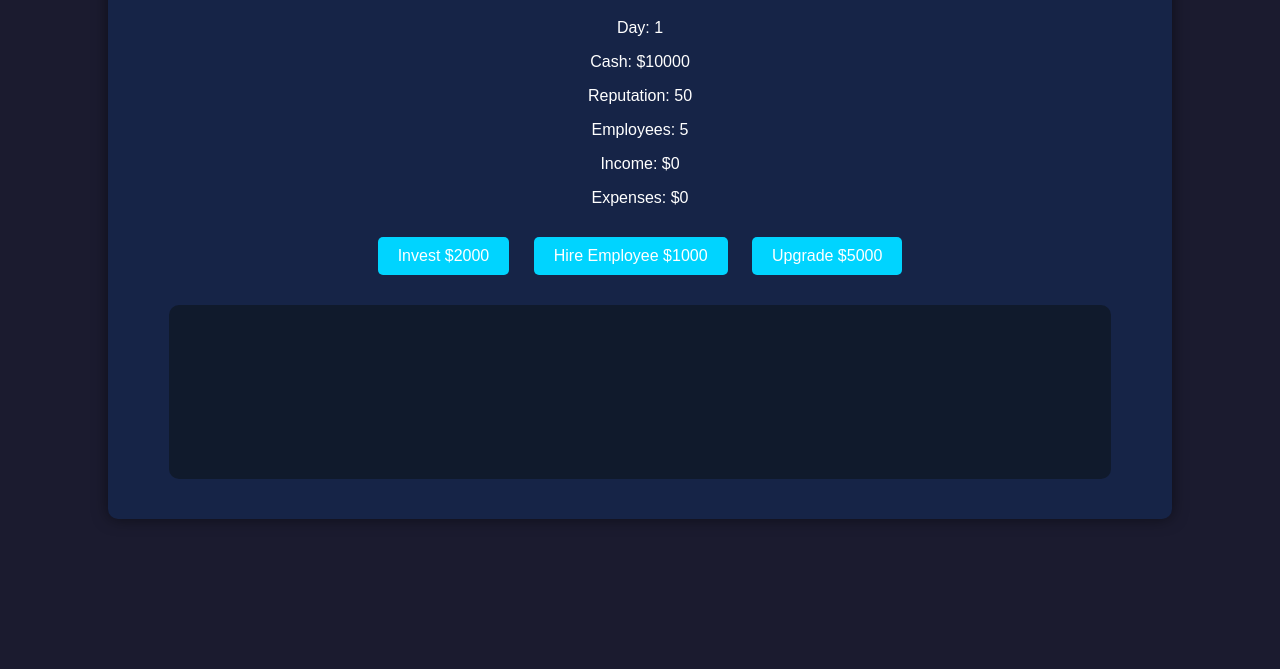
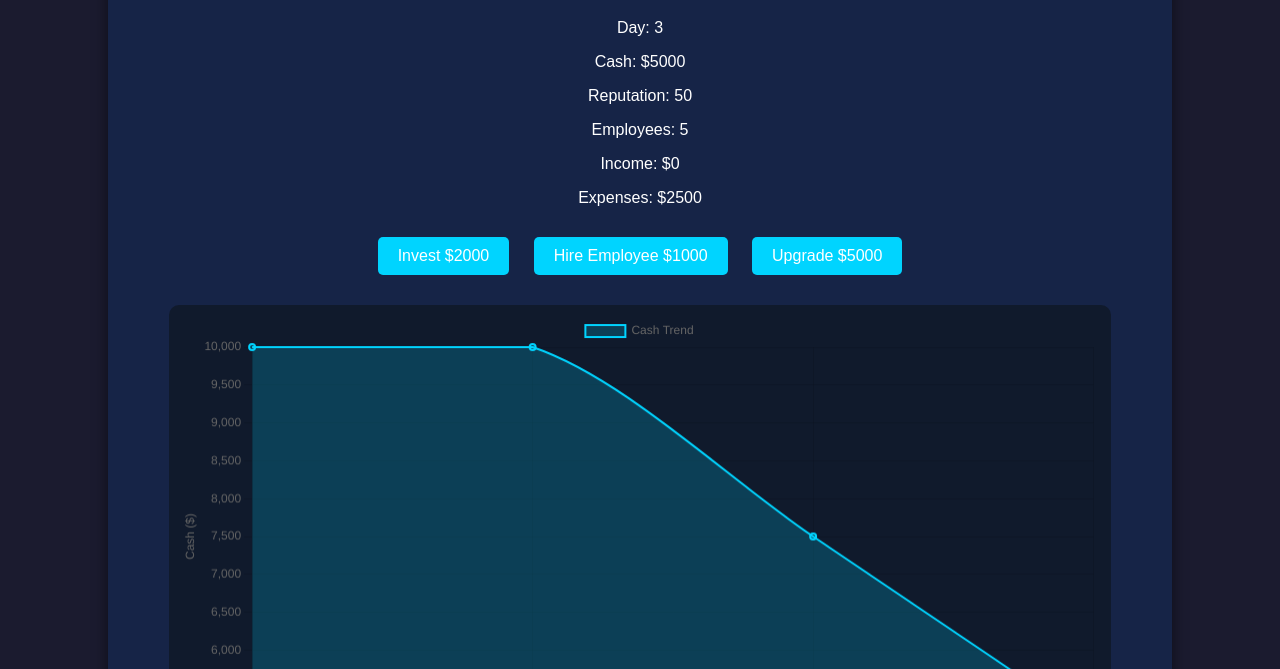
Before and after one commit to Shlob23123/skills-copilot-codespaces-vscode, a plain HTML site: page index.html in a window 1280 px wide. Shown: the part 131-800 px from the top of the page. Drawn offline with nearby package versions, Linux system fonts and the light colour scheme.

Commit message:
Update index.html

```diff
--- a/index.html
+++ b/index.html
@@ -28,6 +28,6 @@
             <canvas id="financial-chart"></canvas>
         </div>
     </div>
-    <script src="script.js"></script>
+    <script src="game.js"></script>
 </body>
 </html>
```
